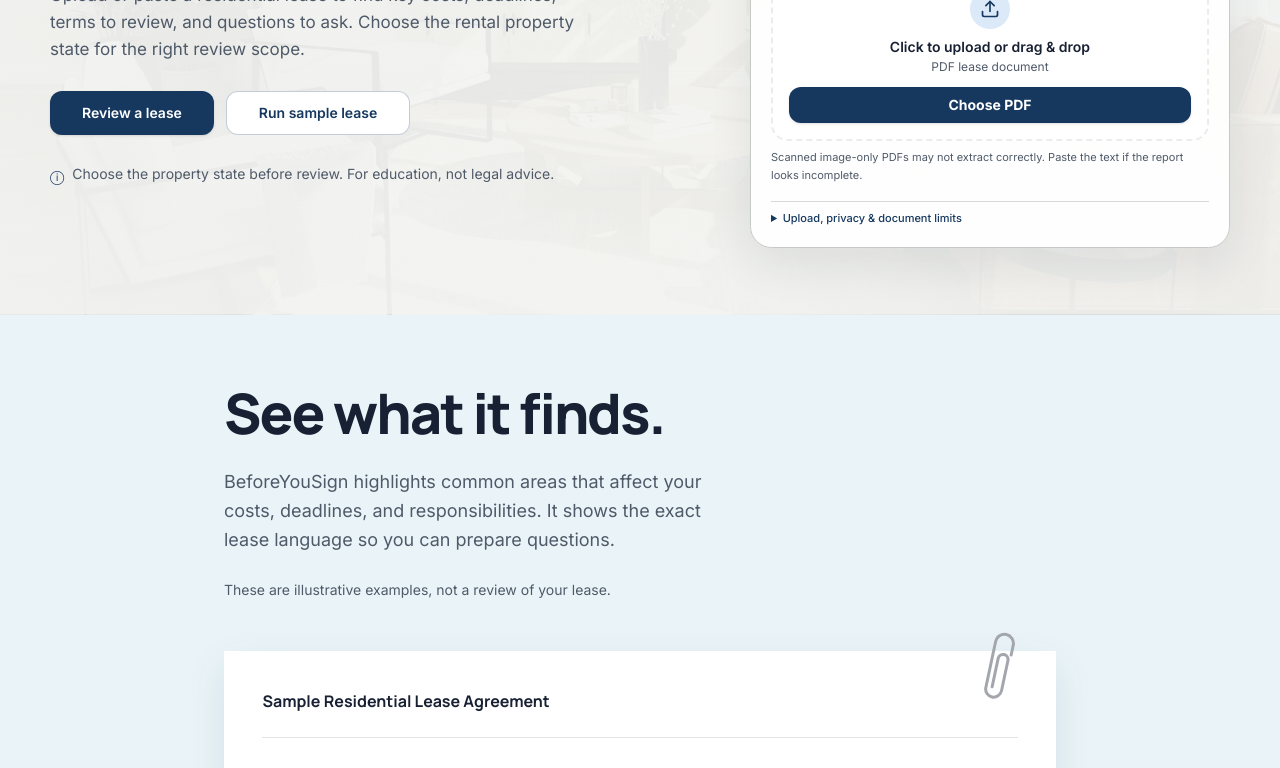
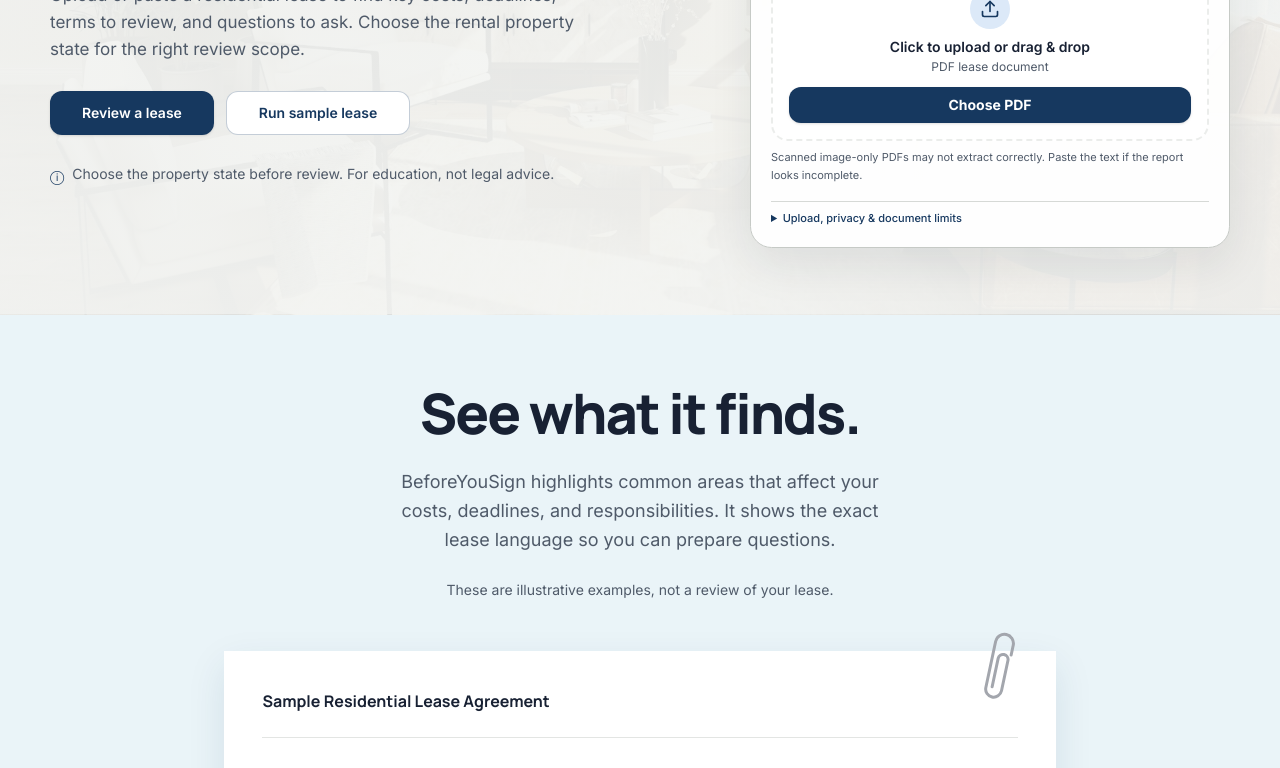
Before and after one commit to ChimdumebiNebolisa/BeforeYouSign, a Next.js app: page / in a window 1280 px wide. Shown: the part 380-1148 px from the top of the page. Built offline with nearby package versions, Linux system fonts and the light colour scheme.

Commit message:
Center the sample preview introduction

```diff
--- a/src/app/globals.css
+++ b/src/app/globals.css
@@ -304,7 +304,9 @@
 
 .bys-sample-intro {
   display: grid;
+  justify-items: center;
   gap: 1.5rem;
+  text-align: center;
 }
 
 .bys-sample-intro h2 {
```
Also changed, not shown: 1 other file (tests, documents, lock files or other folders).
